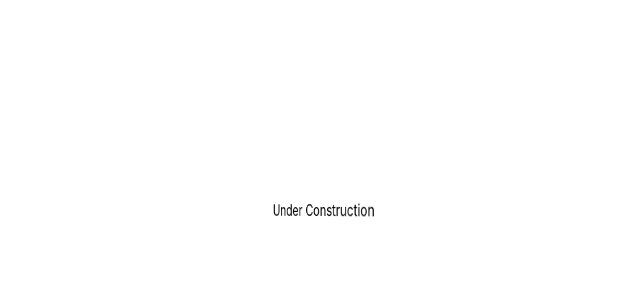
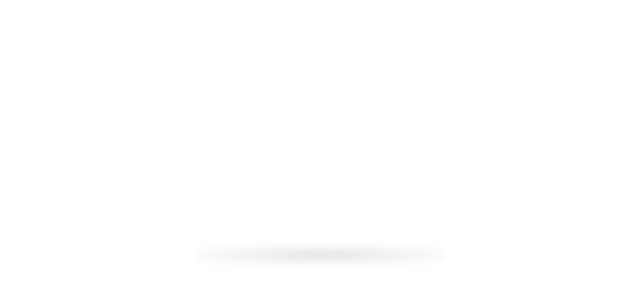
Before and after one commit to Cordxll/ai-portfolio, a React (Create React App) app: page / in a window 1280 px wide. Shown: the part 190-490 px from the top of the page, without its empty margins (319-959 px from the left). Built offline with nearby package versions, Linux system fonts and the light colour scheme.

Commit message:
progressive spinning animation

```diff
--- a/src/components/UnderConstruction.js
+++ b/src/components/UnderConstruction.js
@@ -1,10 +1,43 @@
+import React, { useEffect, useRef } from 'react';
+
 export default function UnderConstruction(){
+    const rotRef = useRef(null);
+    const angleRef = useRef(0);
+    // degrees per millisecond (starts slow)
+    const velRef = useRef(0.0002); // slower start
+    // acceleration in degrees per millisecond squared (controls how quickly it speeds up)
+    const accRef = useRef(0.00003); // slower acceleration
+    const lastRef = useRef(null);
+    const rafRef = useRef(null);
+
+    useEffect(() => {
+        lastRef.current = performance.now();
+        const step = (now) => {
+            const last = lastRef.current || now;
+            const dt = now - last; // milliseconds since last frame
+            lastRef.current = now;
+
+            // increase velocity by acceleration * dt (no cap)
+            velRef.current += accRef.current * dt;
+
+            // advance angle
+            angleRef.current += velRef.current * dt;
+
+            // apply rotation
+            if (rotRef.current) rotRef.current.style.transform = `rotateY(${angleRef.current}deg)`;
+
+            rafRef.current = requestAnimationFrame(step);
+        };
+
+        rafRef.current = requestAnimationFrame(step);
+        return () => cancelAnimationFrame(rafRef.current);
+    }, []);
+
     return (
         <>
-            <style>{`@keyframes rotateY {
-                from { transform: rotateY(0deg); }
-                to   { transform: rotateY(360deg); }
-            }
+            <style>{`/* small, centered text */
+                .uc-text { white-space: nowrap; font-size: 1rem; }
+                @media (min-width:800px) { .uc-text { font-size: 1.4rem; } }
             `}</style>
 
             <div style={{
@@ -15,14 +48,31 @@ export default function UnderConstruction(){
                 alignItems: 'center',
                 margin: 0,
                 padding: 0,
-                perspective: '1000px' // gives depth for 3D rotation
+                perspective: '1000px',
+                position: 'relative' /* allow absolutely positioned shadow */
             }}>
+
+                {/* soft shadow under the rotating text (not rotated) */}
                 <div style={{
+                    position: 'absolute',
+                    left: '50%',
+                    top: '55%',
+                    transform: 'translateX(-50%)',
+                    width: '20%',
+                    maxWidth: '320px',
+                    height: '10px',
+                    background: 'radial-gradient(ellipse at center, rgba(0,0,0,0.28) 0%, rgba(0,0,0,0.14) 40%, rgba(0,0,0,0.02) 100%)',
+                    borderRadius: '50%',
+                    filter: 'blur(6px)',
+                    opacity: 0.8,
+                    pointerEvents: 'none'
+                }} />
+
+                <div ref={rotRef} style={{
                     display: 'inline-block',
                     position: 'relative',
                     padding: '1rem 2rem',
                     transformStyle: 'preserve-3d',
-                    animation: 'rotateY 4s linear infinite',
                     transformOrigin: '50% 50%'
                 }}>
                     {/* front face */}
@@ -37,7 +87,7 @@ export default function UnderConstruction(){
                         alignItems: 'center',
                         backfaceVisibility: 'hidden'
                     }}>
-                        <div style={{ whiteSpace: 'nowrap' }}>Under Construction</div>
+                        <div className="uc-text">Under Construction</div>
                     </div>
 
                     {/* back face (rotated so it reads correctly when visible) */}
@@ -52,7 +102,7 @@ export default function UnderConstruction(){
                         alignItems: 'center',
                         backfaceVisibility: 'hidden'
                     }}>
-                        <div style={{ whiteSpace: 'nowrap' }}>Under Construction</div>
+                        <div className="uc-text">Under Construction</div>
                     </div>
                 </div>
             </div>
```
